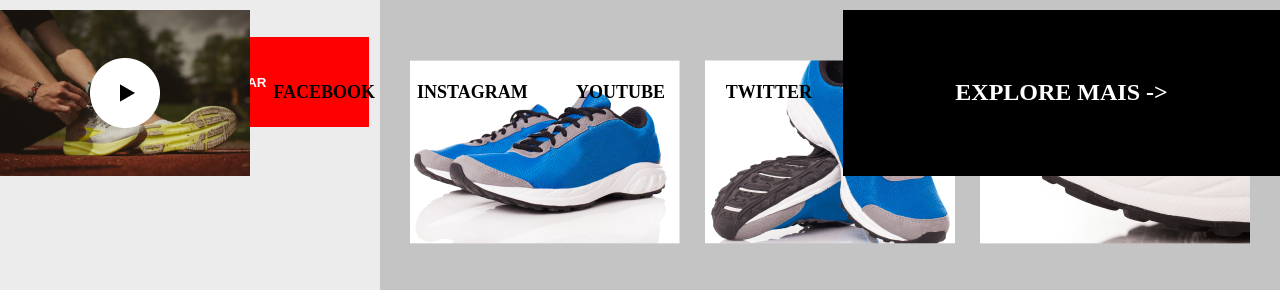
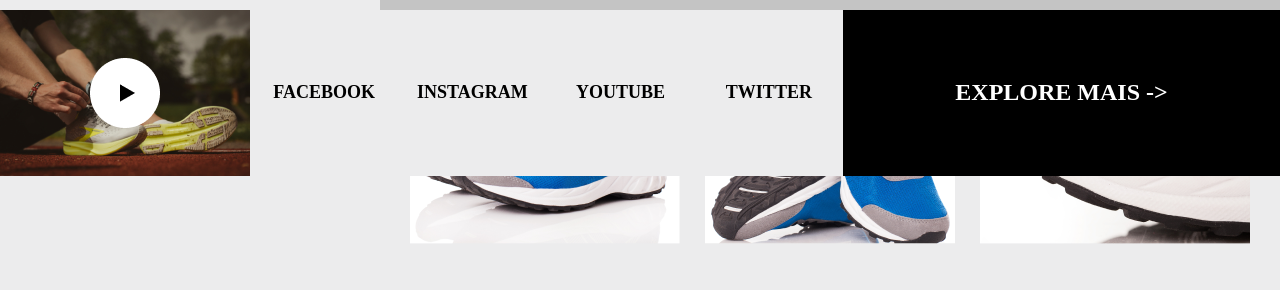
Before and after one commit to IttoSanzzo/RocketShoes, a plain HTML site: page index.html in a window 1280 px wide. Shown: the part 624-914 px from the top of the page. After the commit the page ends 868 px from the top, so only its background shows below. Drawn offline with Linux system fonts and the light colour scheme.

Commit message:
Minor Update

```diff
--- a/style.css
+++ b/style.css
@@ -76,14 +76,6 @@ body {
 	flex: 1;
 }
 
-/* Product Media */
-
-.productMedia {
-	width: 900px;
-	height: 914px;
-	background-color: rgb(196, 196, 196);
-}
-
 /* BuyInfo */
 
 #buyInfo {
@@ -121,6 +113,11 @@ body {
 
 /* Product Media */
 
+.productMedia {
+	width: 900px;
+	height: 100vh;
+	background-color: rgb(196, 196, 196);
+}
 #mainImage {
 	display: block;
 	width: 597px;
@@ -148,6 +145,7 @@ body {
 	align-items: center;
 }
 .bottomButtom {
+	background-color: rgb(236, 236, 237);
 	width: 100%;
 	height: inherit;
 	text-decoration: none;
```
